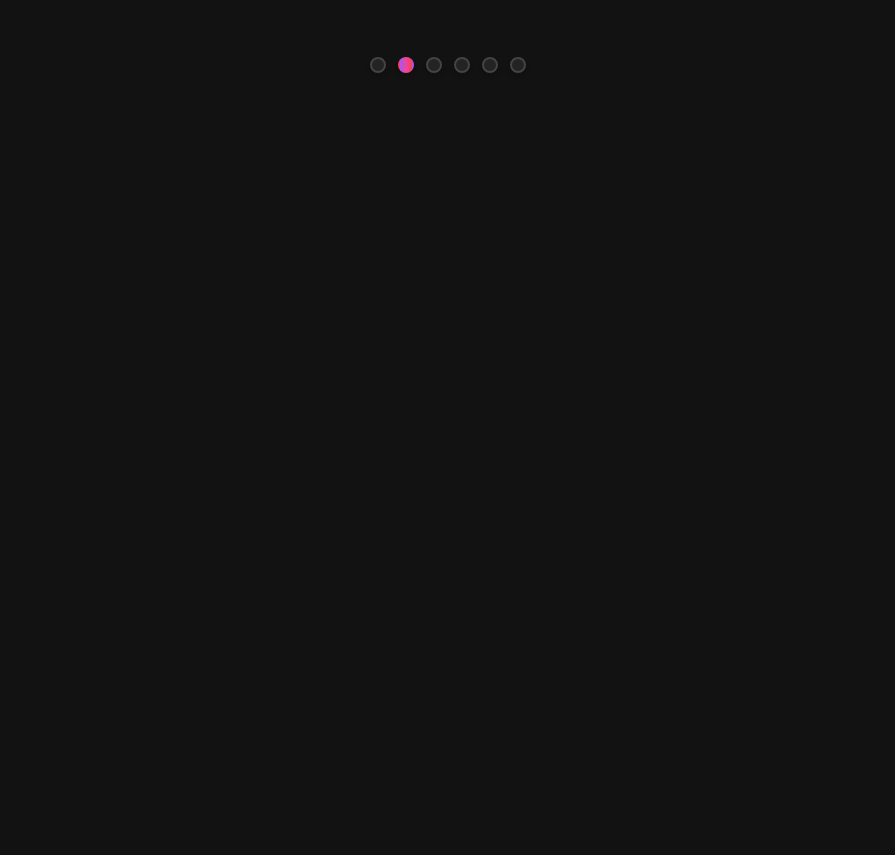
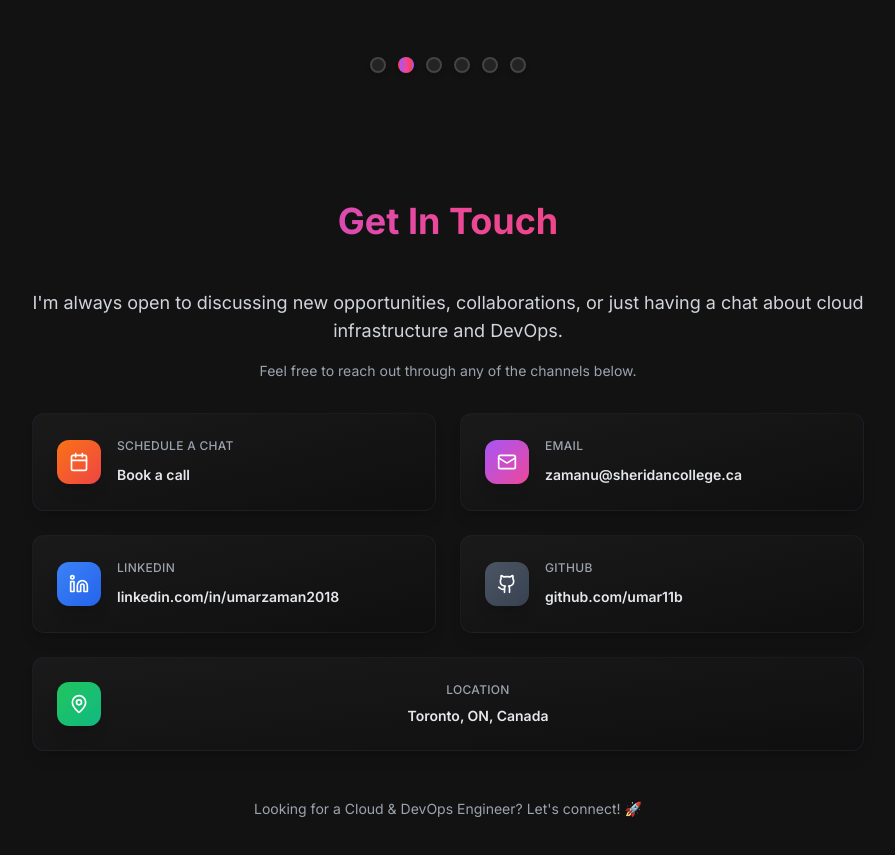
Before and after one commit to umar11b/personal-website, a Next.js app in the folder frontend/: page / in a window 1280 px wide. Shown: the part 3180-4035 px from the top of the page, without its empty margins (192-1087 px from the left). Before the commit the page ends 3317 px from the top, so only its background shows below. Built offline with nearby package versions, Linux system fonts and the light colour scheme.

Commit message:
contact section created

```diff
--- /dev/null
+++ b/frontend/src/app/components/ContactSection.jsx
@@ -0,0 +1,151 @@
+"use client";
+import React from "react";
+import { motion } from "framer-motion";
+import { Mail, Linkedin, Github, MapPin, Calendar } from "lucide-react";
+
+const contactData = [
+  {
+    icon: Calendar,
+    label: "Schedule a Chat",
+    value: "Book a call",
+    href: "https://calendar.app.google/fyyXFHDT8uSNE7wa8",
+    color: "from-orange-500 to-red-500",
+  },
+  {
+    icon: Mail,
+    label: "Email",
+    value: "zamanu@sheridancollege.ca",
+    href: "mailto:zamanu@sheridancollege.ca?subject=Portfolio%20Inquiry",
+    color: "from-purple-500 to-pink-500",
+  },
+  {
+    icon: Linkedin,
+    label: "LinkedIn",
+    value: "linkedin.com/in/umarzaman2018",
+    href: "https://www.linkedin.com/in/umarzaman2018/",
+    color: "from-blue-500 to-blue-600",
+  },
+  {
+    icon: Github,
+    label: "GitHub",
+    value: "github.com/umar11b",
+    href: "https://github.com/umar11b",
+    color: "from-gray-600 to-gray-700",
+  },
+  {
+    icon: MapPin,
+    label: "Location",
+    value: "Toronto, ON, Canada",
+    href: null,
+    color: "from-green-500 to-emerald-500",
+    span: 2,
+  },
+];
+
+const ContactCard = ({ contact, index }) => {
+  const IconComponent = contact.icon;
+
+  return (
+    <motion.div
+      initial={{ opacity: 0, y: 20, scale: 0.95 }}
+      whileInView={{ opacity: 1, y: 0, scale: 1 }}
+      whileHover={{
+        scale: 1.02,
+        transition: { duration: 0.2 },
+      }}
+      transition={{
+        duration: 0.5,
+        delay: index * 0.1,
+        type: "spring",
+        stiffness: 100,
+      }}
+      viewport={{ once: true }}
+      className="group relative bg-gradient-to-br from-[#1a1a1a] to-[#0f0f0f] p-6 rounded-xl shadow-lg hover:shadow-xl hover:shadow-purple-500/20 transition-all duration-300 border border-gray-800/50 hover:border-purple-500/30 overflow-hidden"
+    >
+      {/* Background gradient overlay */}
+      <div className="absolute inset-0 bg-gradient-to-br from-purple-500/5 via-transparent to-pink-500/5 opacity-0 group-hover:opacity-100 transition-opacity duration-300"></div>
+
+      {/* Top accent line */}
+      <div className="absolute top-0 left-0 right-0 h-1 bg-gradient-to-r from-purple-500 via-pink-500 to-rose-500 transform scale-x-0 group-hover:scale-x-100 transition-transform duration-300 origin-left"></div>
+
+      <div className="relative flex items-center gap-4">
+        <div
+          className={`p-3 rounded-xl bg-gradient-to-br ${contact.color} text-white shadow-lg group-hover:shadow-xl transition-all duration-300 transform group-hover:scale-110`}
+        >
+          <IconComponent className="w-5 h-5" />
+        </div>
+
+        <div
+          className={`flex-1 min-w-0 ${
+            contact.span === 2 ? "text-center" : ""
+          }`}
+        >
+          <p className="text-gray-400 text-xs mb-2 font-medium tracking-wide uppercase">
+            {contact.label}
+          </p>
+          {contact.href ? (
+            <a
+              href={contact.href}
+              target={contact.href.startsWith("mailto:") ? "_self" : "_blank"}
+              rel="noopener noreferrer"
+              className="text-gray-200 hover:text-purple-300 transition-colors duration-300 font-semibold text-sm break-all group-hover:underline"
+            >
+              {contact.value}
+            </a>
+          ) : (
+            <p className="text-gray-200 font-semibold text-sm">
+              {contact.value}
+            </p>
+          )}
+        </div>
+      </div>
+    </motion.div>
+  );
+};
+
+const ContactSection = () => {
+  return (
+    <section id="contact" className="py-16">
+      <motion.div
+        initial={{ opacity: 0, y: 20 }}
+        whileInView={{ opacity: 1, y: 0 }}
+        transition={{ duration: 0.5 }}
+        viewport={{ once: true }}
+        className="max-w-4xl mx-auto px-4 sm:px-6 lg:px-8"
+      >
+        <h2 className="text-4xl font-bold text-center mb-12 bg-gradient-to-r from-purple-500 via-pink-500 to-rose-500 bg-clip-text text-transparent">
+          Get In Touch
+        </h2>
+
+        <div className="text-center mb-8">
+          <p className="text-gray-300 text-lg mb-4">
+            I'm always open to discussing new opportunities, collaborations, or
+            just having a chat about cloud infrastructure and DevOps.
+          </p>
+          <p className="text-gray-400 text-sm">
+            Feel free to reach out through any of the channels below.
+          </p>
+        </div>
+
+        <div className="grid grid-cols-1 md:grid-cols-2 gap-6">
+          {contactData.map((contact, index) => (
+            <div
+              key={index}
+              className={contact.span === 2 ? "md:col-span-2" : ""}
+            >
+              <ContactCard contact={contact} index={index} />
+            </div>
+          ))}
+        </div>
+
+        <div className="text-center mt-12">
+          <p className="text-gray-400 text-sm">
+            Looking for a Cloud & DevOps Engineer? Let's connect! 🚀
+          </p>
+        </div>
+      </motion.div>
+    </section>
+  );
+};
+
+export default ContactSection;
--- a/frontend/src/app/page.js
+++ b/frontend/src/app/page.js
@@ -4,6 +4,7 @@ import AboutSection from "./components/AboutSection";
 import SkillsSection from "./components/SkillsSection";
 import ProjectsSection from "./components/ProjectsSection";
 import EndorsementsSection from "./components/EndorsementsSection";
+import ContactSection from "./components/ContactSection";
 
 export default function Home() {
   return (
@@ -15,6 +16,7 @@ export default function Home() {
         <SkillsSection />
         <ProjectsSection />
         <EndorsementsSection />
+        <ContactSection />
       </div>
     </main>
   );
```
